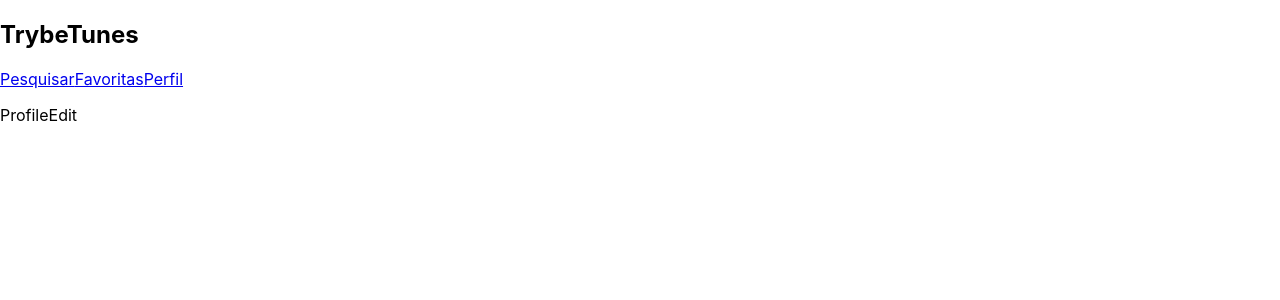
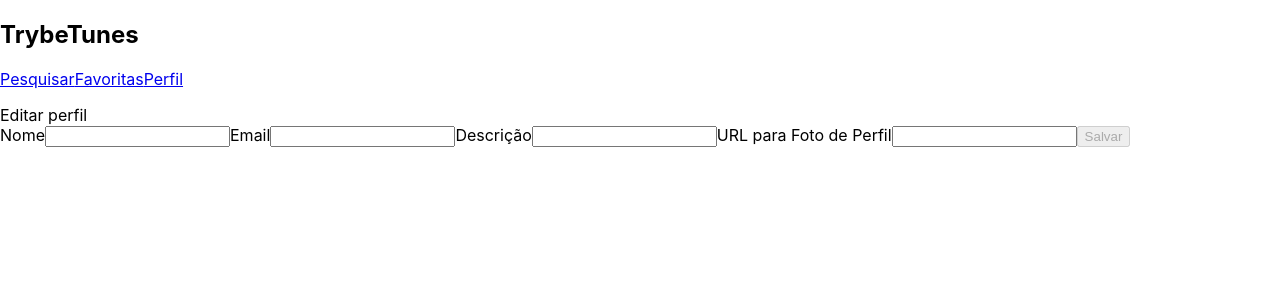
Before and after one commit to erik-ymmt/trybetunes-trybe-project, a React (Create React App) app: page /profile/edit in a window 1280 px wide. Shown: the top 300 px of the page. Built offline with nearby package versions, Linux system fonts and the light colour scheme.

Commit message:
add ProfileEdit feature - Requirement 14

```diff
--- a/src/App.js
+++ b/src/App.js
@@ -3,7 +3,7 @@ import { Route, Switch } from 'react-router-dom';
 import Album from './pages/Album';
 import Favorites from './pages/Favorites';
 import Login from './pages/Login';
-import NotFound from './components/NotFound';
+import NotFound from './pages/NotFound';
 import Profile from './pages/Profile';
 import ProfileEdit from './pages/ProfileEdit';
 import Search from './pages/Search';
--- a/src/pages/ProfileEdit.js
+++ b/src/pages/ProfileEdit.js
@@ -1,15 +1,160 @@
 import React from 'react';
+import PropTypes from 'prop-types';
 import Header from '../components/Header';
+import Loading from '../components/Loading';
+import { getUser, updateUser } from '../services/userAPI';
 
 class ProfileEdit extends React.Component {
+  constructor() {
+    super();
+
+    this.state = {
+      isLoading: true,
+      nameLogged: 'nenhum usuário',
+      email: '',
+      description: '',
+      image: '',
+      isBtnDisabled: true,
+    };
+  }
+
+  componentDidMount = async () => {
+    const response = await getUser();
+    this.setState({
+      nameLogged: response.name,
+      email: response.email,
+      description: response.description,
+      image: response.image,
+      isLoading: false,
+    });
+  }
+
+  handleInput = ({ target }) => {
+    const { name, value } = target;
+    this.setState({
+      [name]: value,
+    }, this.validateInputs);
+  };
+
+  validateInputs = () => {
+    const { nameLogged, email, description, image } = this.state;
+    if (
+      nameLogged.length > 0
+      && email.length > 0
+      && description.length > 0
+      && image.length > 0) {
+      this.setState({ isBtnDisabled: false });
+    } else {
+      this.setState({ isBtnDisabled: true });
+    }
+  }
+
+  saveUserChanges = async () => {
+    const { history } = this.props;
+    const { nameLogged, email, description, image } = this.state;
+    const updatedUser = {
+      name: nameLogged,
+      email,
+      image,
+      description,
+    };
+    await updateUser(updatedUser);
+    history.push('/profile');
+  }
+
   render() {
+    const { isLoading, nameLogged, email,
+      description, image, isBtnDisabled } = this.state;
     return (
-      <div data-testid="page-profile-edit">
+      <div>
         <Header />
-        ProfileEdit
+        {isLoading ? <Loading />
+          : (
+            <div data-testid="page-profile-edit">
+              Editar perfil
+              <form>
+
+                <label htmlFor="name">
+                  Nome
+                  <input
+                    name="nameLogged"
+                    type="text"
+                    data-testid="edit-input-name"
+                    value={ nameLogged }
+                    onChange={ this.handleInput }
+                  />
+                </label>
+
+                <label htmlFor="email">
+                  Email
+                  <input
+                    name="email"
+                    type="text"
+                    data-testid="edit-input-email"
+                    value={ email }
+                    onChange={ this.handleInput }
+                  />
+                </label>
+
+                <label htmlFor="description">
+                  Descrição
+                  <input
+                    name="description"
+                    type="text"
+                    data-testid="edit-input-description"
+                    value={ description }
+                    onChange={ this.handleInput }
+                  />
+                </label>
+
+                <label htmlFor="image">
+                  URL para Foto de Perfil
+                  <input
+                    name="image"
+                    type="text"
+                    data-testid="edit-input-image"
+                    value={ image }
+                    onChange={ this.handleInput }
+                  />
+                </label>
+
+                <button
+                  disabled={ isBtnDisabled }
+                  type="button"
+                  data-testid="edit-button-save"
+                  onClick={ this.saveUserChanges }
+                >
+                  Salvar
+                </button>
+
+              </form>
+            </div>)}
       </div>
+
     );
   }
 }
 
+ProfileEdit.propTypes = {
+  history: PropTypes.shape({
+    action: PropTypes.string,
+    block: PropTypes.func,
+    createHref: PropTypes.func,
+    go: PropTypes.func,
+    goBack: PropTypes.func,
+    goForward: PropTypes.func,
+    length: PropTypes.number,
+    listen: PropTypes.func,
+    location: PropTypes.shape({
+      hash: PropTypes.string,
+      key: PropTypes.string,
+      pathname: PropTypes.string,
+      search: PropTypes.string,
+      state: PropTypes.string,
+    }),
+    push: PropTypes.func,
+    replace: PropTypes.func,
+  }).isRequired,
+};
+
 export default ProfileEdit;
```
Also changed, not shown: src/pages/NotFound.js (renamed from src/components/NotFound.js).
